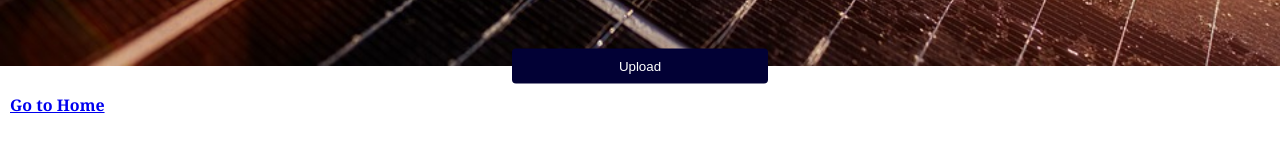
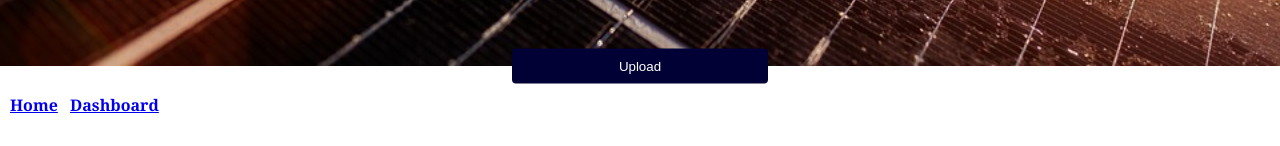
Before and after one commit to Solonindia/SOLON, a Django app: page /user/DGR/ in a window 1280 px wide. Shown: the part 654-800 px from the top of the page. Run offline with Django 3.2, Linux system fonts and the light colour scheme.

Commit message:
adding dashboard

```diff
--- a/demoapp/templates/upload_form1.html
+++ b/demoapp/templates/upload_form1.html
@@ -96,6 +96,12 @@
             left: 10px; /* Distance from the left */
             z-index: 3; /* Ensure the link is above the background */
         }
+        .bottom-right {
+            position: absolute;
+            bottom: 30px; /* Distance from the bottom */
+            left: 70px; /* Distance from the left */
+            z-index: 3; /* Ensure the link is above the background */
+        }
     </style>
 </head>
 <body>
@@ -128,9 +134,11 @@
         </div>
     </form>
     <div class="bottom-left">
-        <a href="{% url 'home' %}"><b>Go to Home</b></a>
+        <a href="{% url 'home' %}"><b>Home</b></a>
     </div>
-
+    <div class="bottom-right">
+        <a href="{% url 'admin' %}"><b>Dashboard</b></a>
+    </div>
     <script>
         function validateForm() {
             var inputs = document.querySelectorAll('input[type="file"]');
```
Also changed, not shown: demoapp/templates/signup.html (+10 -6 lines).
